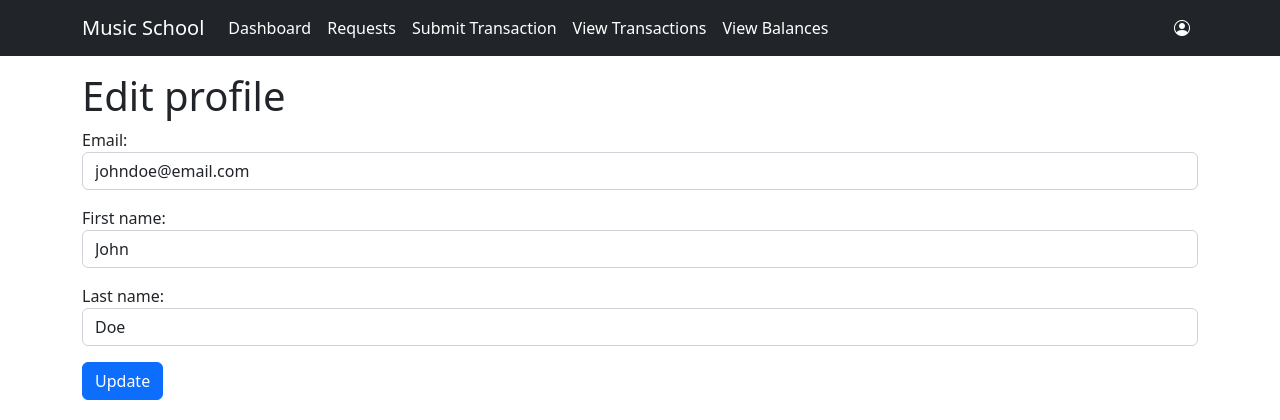
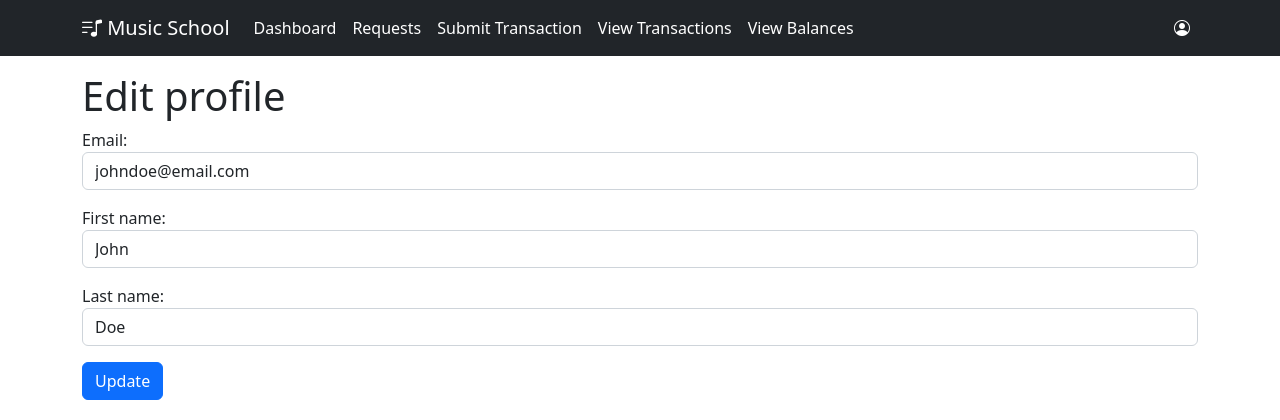
Before and after one commit to SaujanShr/Falcon, a Django app: page /profile/ in a window 1280 px wide. Shown: the top 420 px of the page. Run offline with Django 4.2, Linux system fonts and the light colour scheme; a user stored in the database is signed in; some libraries are stand-ins or nearby versions.

Commit message:
Funny lil music note icon

```diff
--- a/lessons/templates/partials/navbar.html
+++ b/lessons/templates/partials/navbar.html
@@ -2,7 +2,7 @@
 <nav class="navbar navbar-expand-lg navbar-light bg-dark mb-3">
     <div class="container">
         <a class="navbar-brand text-white" href="{% url 'home' %}">
-            Music School
+            <i class="bi bi-music-note-list"></i> Music School
         </a>
         <button class="navbar-toggler" type="button" data-bs-toggle="collapse" data-bs-target="#navbarSupportedContent"
             aria-controls="navbarSupportedContent" aria-expanded="false" aria-label="Toggle navigation">
```
